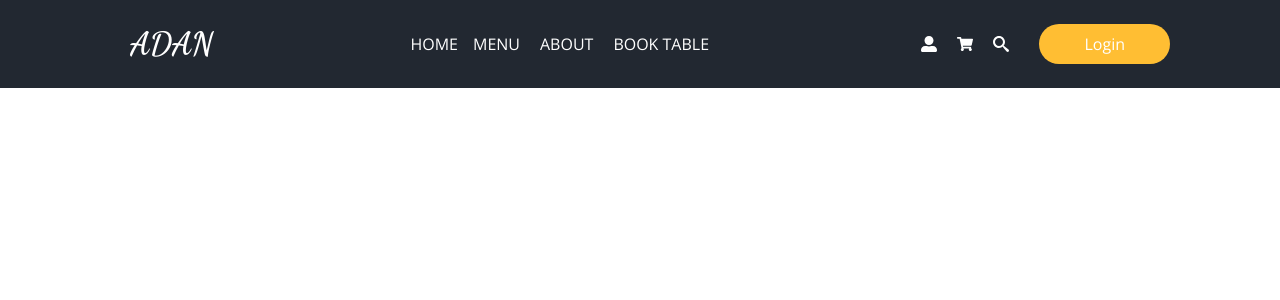
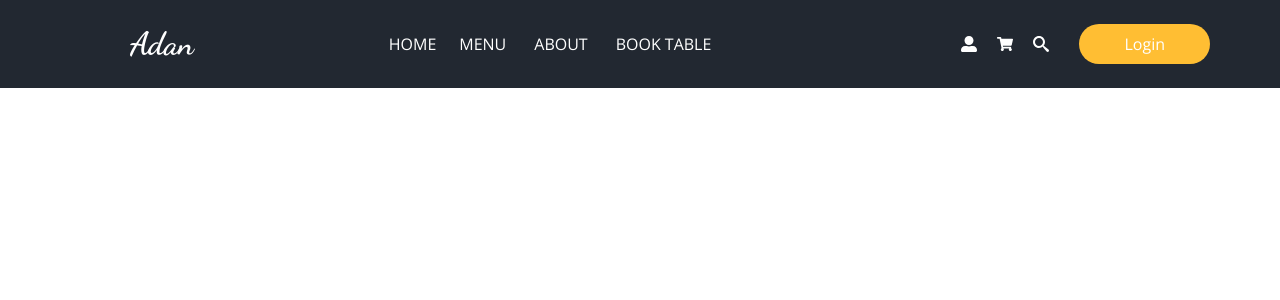
Before and after one commit to omeradann/food-ordering, a Next.js app: page / in a window 1280 px wide. Shown: the top 300 px of the page. Built offline with nearby package versions, Linux system fonts and the light colour scheme.

Commit message:
header menu bar sm ratio

```diff
--- a/components/layout/Header.jsx
+++ b/components/layout/Header.jsx
@@ -2,6 +2,7 @@
 import { useState } from "react";
 import { FaUserAlt, FaShoppingCart } from "react-icons/fa";
 import { ImSearch } from "react-icons/im";
+import { TiThMenu } from "react-icons/ti";
 import Logo from "../ui/Logo";
 import Search from "../ui/Search";
 
@@ -15,8 +16,8 @@ const Header = () => {
         <div className="m-10 relative left-5">
           <Logo />
         </div>
-        <nav>
-          <ul className="flex uppercase items-center">
+        <nav className="sm:static absolute top-0 left-0 grid place-content-center w-full h-full sm:text-white text-black">
+          <ul className="flex gap-x-2 sm:flex-row flex-col   uppercase items-center relative word-wrap:normal ">
             <li className="nav-item active px-[5px] hover:text-secondary">
               <a className="nav-link" href="index.html">
                 Home <span className="sr-only">(current)</span>
@@ -41,27 +42,30 @@ const Header = () => {
         </nav>
         <div className="flex m-10 items-center">
           <button
-            className="px-[10px] relative right-5  hover:text-secondary"
+            className="px-[10px] relative left-5 hover:text-secondary"
             href="#"
           >
             <FaUserAlt />
           </button>
           <button
-            className="px-[10px] relative right-5 hover:text-secondary"
+            className="px-[10px] relative left-5 hover:text-secondary"
             href="#"
           >
             <FaShoppingCart />
           </button>
 
              <button onClick={() => setisSearchModal(true)}
-            className="px-[10px] relative right-5 color:white hover:text-secondary"
+            className="px-[10px]  relative left-5 color:white hover:text-secondary"
           >
             <ImSearch />
           </button>
 
 
-          <button className="btn-primary">Login</button>
+          <button className="btn-primary md:inline-block hidden sm relative left-10">Login</button>
         </div>
+        <button className="color:white hover:text-secondary text-lg relative right-6 sm:hidden inline-block">
+        <TiThMenu/>
+        </button>
       </div>
       {isSearchModal && <Search setisSearchModal={setisSearchModal}/> }
 
--- a/components/ui/Logo.jsx
+++ b/components/ui/Logo.jsx
@@ -2,7 +2,7 @@ import React from 'react'
 
 const Logo = () => {
   return (
-    <div className='text-[2rem] font-dancing font-bold'>ADAN</div>
+    <div className='text-[2rem] font-dancing font-bold'>Adan</div>
   )
 }
 
--- a/components/ui/Search.jsx
+++ b/components/ui/Search.jsx
@@ -7,11 +7,11 @@ import {CgCloseR} from "react-icons/cg";
 const Search = ({setisSearchModal}) => {
 
   return (
-   <div className='fixed top-0 left-0 w-screen h-screen bg-black z-50
-   after:content-[""] after:w-screen after:h-screen after:bg-white after:absolute after:top-0 after:left-0 grid place-content-center'>
+   <div className='fixed top-0 left-0 w-screen h-screen z-50
+   after:content-[""] after:w-screen after:h-screen after:bg-white after:absolute after:opacity-60 after:top-0 after:left-0 grid place-content-center'>
     <OutsideClickHandler onOutsideClick={() => setisSearchModal(false)}>
         <div className='w-full h-full grid place-content-center'>
-           <div className='relative z-50 text-black text-center w-[600px] h-[600px] bg-white border-2 p-5'>
+           <div className='relative z-50 text-black text-center md:w-[500px] w-[370px] h-[400px]  bg-white rounded-3xl border-2 p-5 '>
            <span class="before:block before:absolute before:-inset-1 before:-skew-y-3 before:bg-secondary relative inline-block">
             <Title addClass="text-[40px] text-center relative text-black">Search</Title></span>
 
@@ -28,7 +28,7 @@ const Search = ({setisSearchModal}) => {
 
            <div>
             <ul className='mt-6'>
-                <li className='flex items-center justify-between p-2 hover:bg-secondary transition-all rounded-md py-2 pr-3 my-5 shadow-sm focus:outline-none'>
+                <li className='flex h-10 items-center justify-between p-2 hover:bg-secondary transition-all rounded-md py-2 pr-3 my-5 shadow-sm focus:outline-none'>
                     <div className='flex'>
                         <img className='relative' src="/images/f1.png"
                         alt=""
@@ -39,7 +39,7 @@ const Search = ({setisSearchModal}) => {
                     <span className='font-bold'>Good Pizza</span>
                     <span className='font-bold'>$10</span>
                 </li>
-                <li className='flex items-center justify-between p-2 hover:bg-secondary transition-all rounded-md py-2 pr-3 my-5 shadow-sm focus:outline-none'>
+                <li className='flex h-10 items-center justify-between p-2 hover:bg-secondary transition-all rounded-md py-2 pr-3 my-5 shadow-sm focus:outline-none'>
                     <div className='flex'>
                         <img className='relative' src="/images/f1.png"
                         alt=""
@@ -50,7 +50,7 @@ const Search = ({setisSearchModal}) => {
                     <span className='font-bold'>Good Pizza</span>
                     <span className='font-bold'>$10</span>
                 </li>
-                <li className='flex items-center justify-between p-2 hover:bg-secondary transition-all rounded-md py-2 pr-3 my-5 shadow-sm focus:outline-none'>
+                <li className='flex h-10 items-center justify-between p-2 hover:bg-secondary transition-all rounded-md py-2 pr-3 my-5 shadow-sm focus:outline-none'>
                     <div className='flex'>
                         <img className='relative' src="/images/f1.png"
                         alt=""
@@ -65,6 +65,7 @@ const Search = ({setisSearchModal}) => {
             <button
             className="absolute top-2 right-2"
             href="#"
+            onClick={() => setisSearchModal(false)}
           >
             <CgCloseR size={20} className=' hover:text-secondary transition-all'/>
           </button>
--- a/package.json
+++ b/package.json
@@ -10,6 +10,7 @@
   },
   "dependencies": {
     "autoprefixer": "10.4.14",
+    "canvas": "^2.11.2",
     "formik": "^2.4.3",
     "next": "^13.4.12",
     "postcss": "8.4.27",
```
Also changed, not shown: 1 other file (tests, documents, lock files or other folders).
